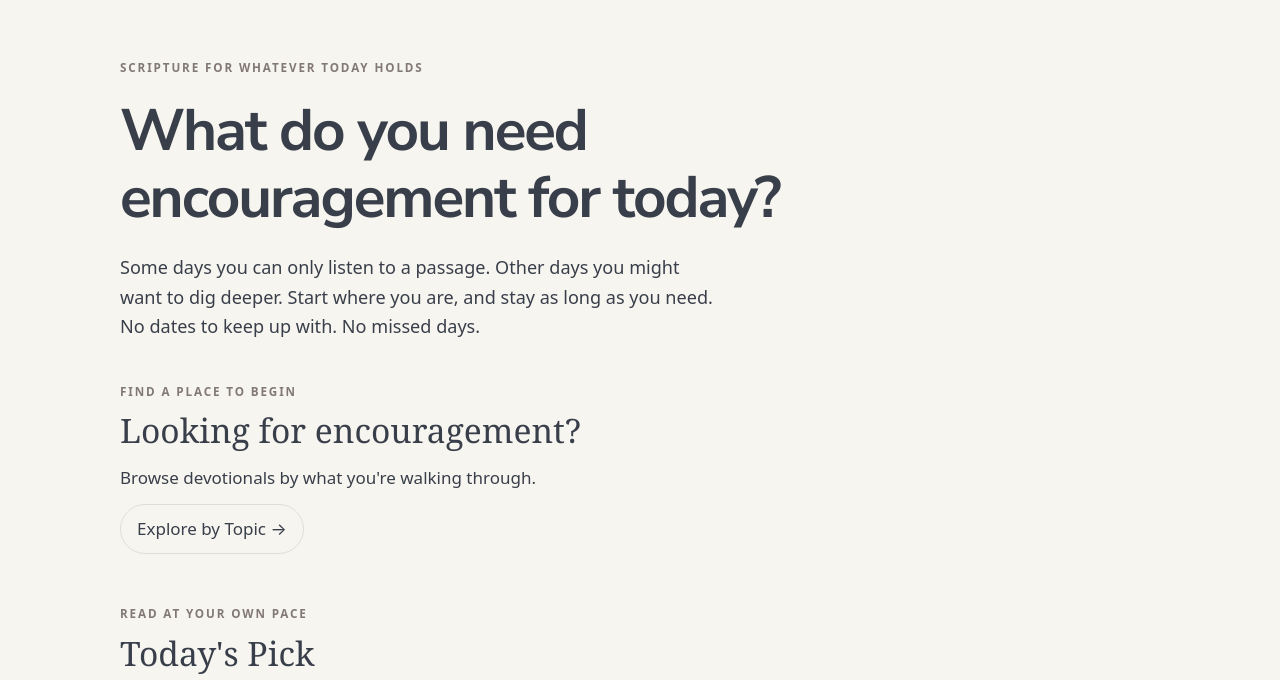
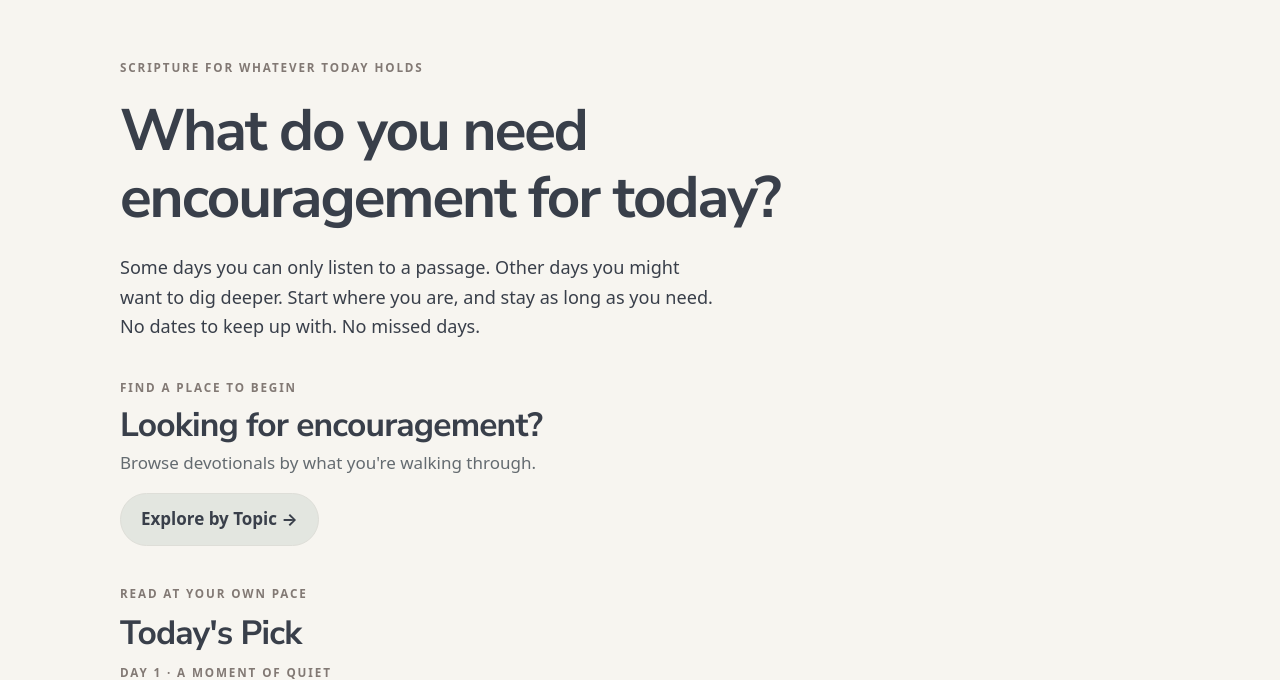
Before and after one commit to whenhealingdoesntcome/when-healing-doesnt-come, a plain HTML site: page public/index.html in a window 1280 px wide. Shown: the part 123-803 px from the top of the page. Drawn offline with Linux system fonts and the light colour scheme; no server answers.

Commit message:
Update styles.css

```diff
--- a/public/styles.css
+++ b/public/styles.css
@@ -34,3 +34,12 @@ header .navbtn[aria-current=page]{text-decoration:underline;text-underline-offse
 .home-topic{position:relative;min-height:104px;padding:19px 33px 16px 18px;text-align:left;background:var(--card);border:1px solid var(--line);border-radius:14px;color:var(--ink);display:flex;flex-direction:column;justify-content:center;gap:7px;cursor:pointer;box-shadow:0 4px 15px #393f4a06}
 .home-topic:hover{border-color:var(--taupe);background:var(--sage)}.home-topic-title{font-family:"Nunito Sans",system-ui,sans-serif;font-weight:750;font-size:1.06rem;line-height:1.2}.home-topic-count{color:var(--muted);font-size:.75rem}.home-topic-arrow{position:absolute;right:15px;top:16px;color:var(--taupe)}.home-reading{margin-top:30px}.home-more{margin-top:40px}
 @media(max-width:540px){.home-topic-grid{grid-template-columns:repeat(2,minmax(0,1fr));gap:9px}.home-topic{padding:15px 22px 13px 12px;min-height:106px}.home-topic-title{font-size:.94rem}.home-topic-count{font-size:.7rem}.home-topic-arrow{right:8px;top:10px}.home-hero{padding-top:25px}}
+
+/* Homepage simplicity + consistent heading typography */
+h1,h2,h3,.home-topic-title,.card h2,.card h3,.reading h2,.reading h3{font-family:"Nunito Sans",system-ui,-apple-system,"Segoe UI",sans-serif;font-weight:700;letter-spacing:-.025em;line-height:1.2}
+.home-topics{margin:0 0 38px;max-width:680px}
+.home-topics h2{margin:8px 0 4px}
+.home-topics p{margin:4px 0 16px;color:var(--muted)}
+.home-explore-button{background:var(--sage);border-color:var(--line);font-weight:750;padding:11px 20px}
+.home-explore-button:hover{border-color:var(--taupe);filter:brightness(.98)}
+body.dark .home-explore-button{background:var(--sage);color:var(--ink)}
```
